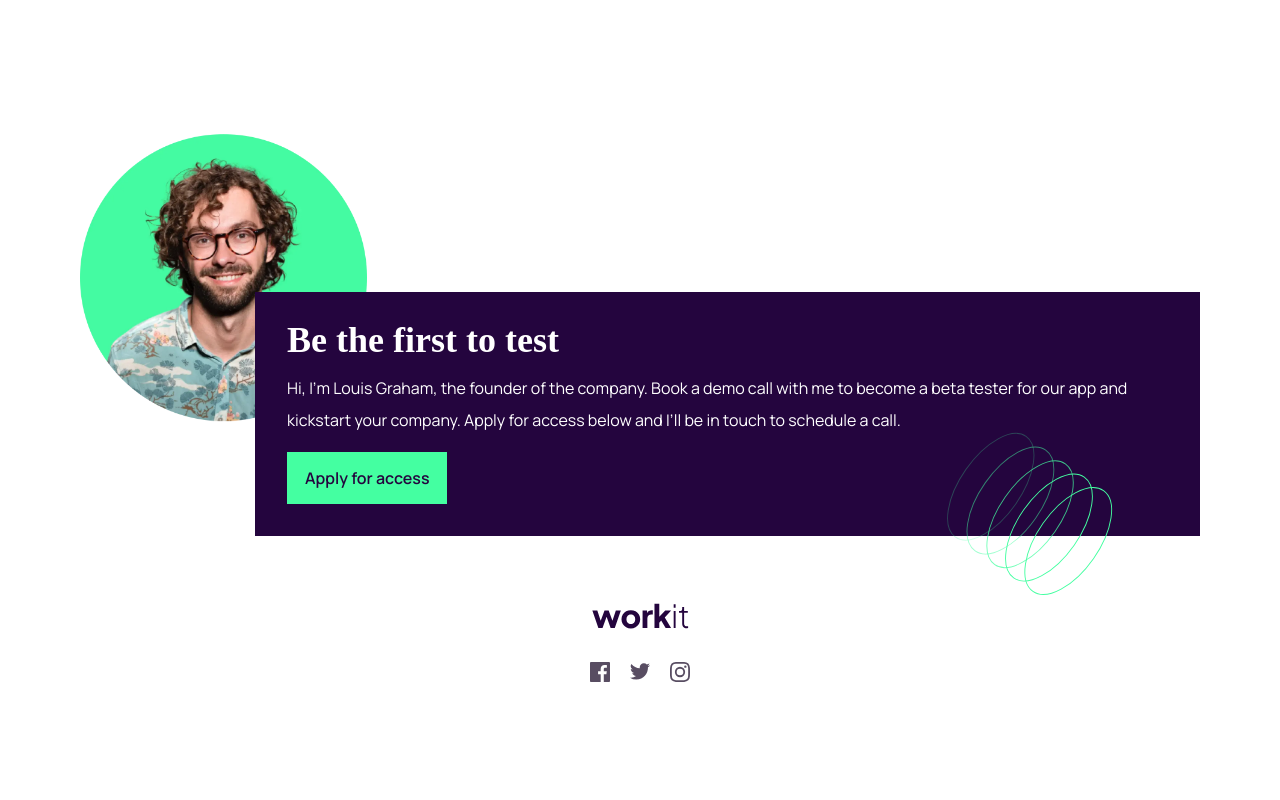
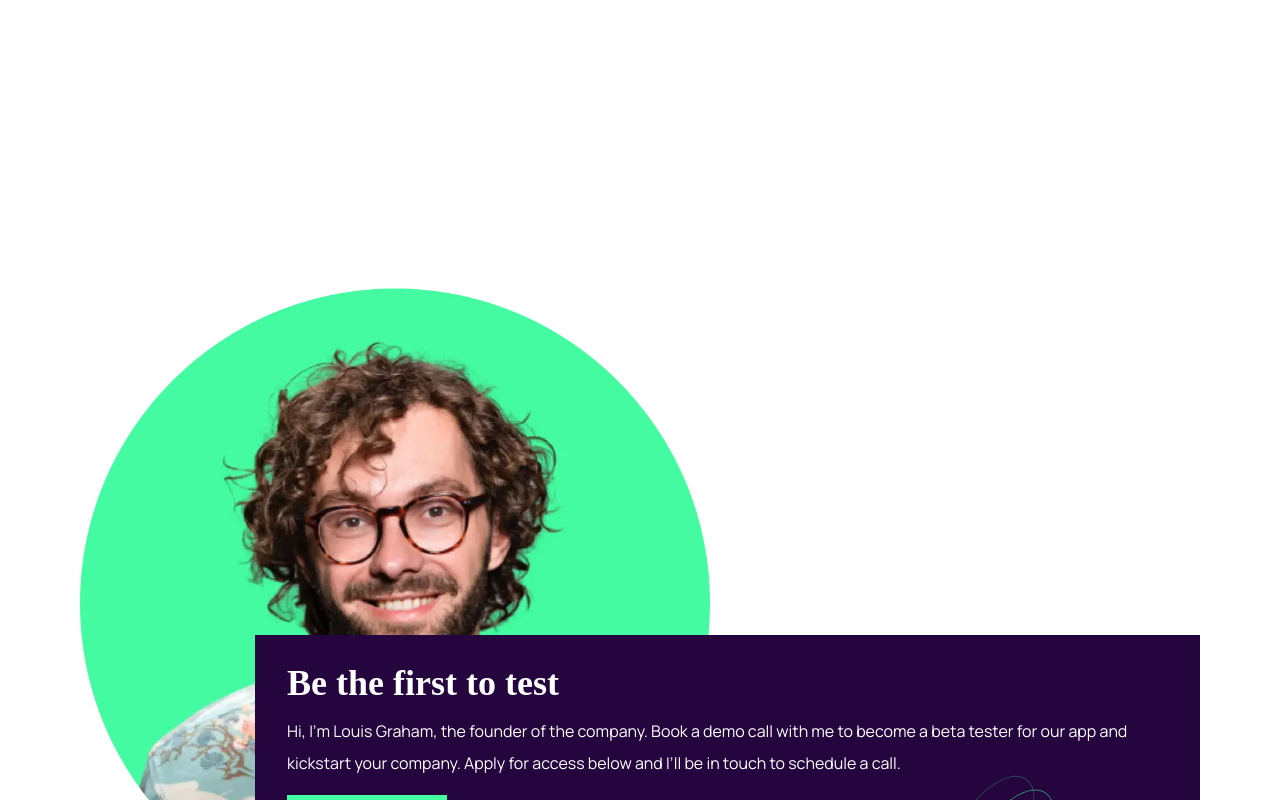
Before and after one commit to oniasfilho/workit-ui, a React (Vite) app: page / in a window 1280 px wide. Shown: the part 1420-2220 px from the top of the page. Before the commit the page ends 2132 px from the top, so only its background shows below. Built offline with nearby package versions, Linux system fonts and the light colour scheme.

Commit message:
fixes founder image sizing issue

```diff
--- a/src/components/CallToAction/CallToAction.css
+++ b/src/components/CallToAction/CallToAction.css
@@ -14,7 +14,7 @@
   aspect-ratio: 16 / 9;
   background-position: center;
   transform: translateY(20%);
-  height: 287px;
+  min-height: 300px;
 }
 
 .cta-content {
```
